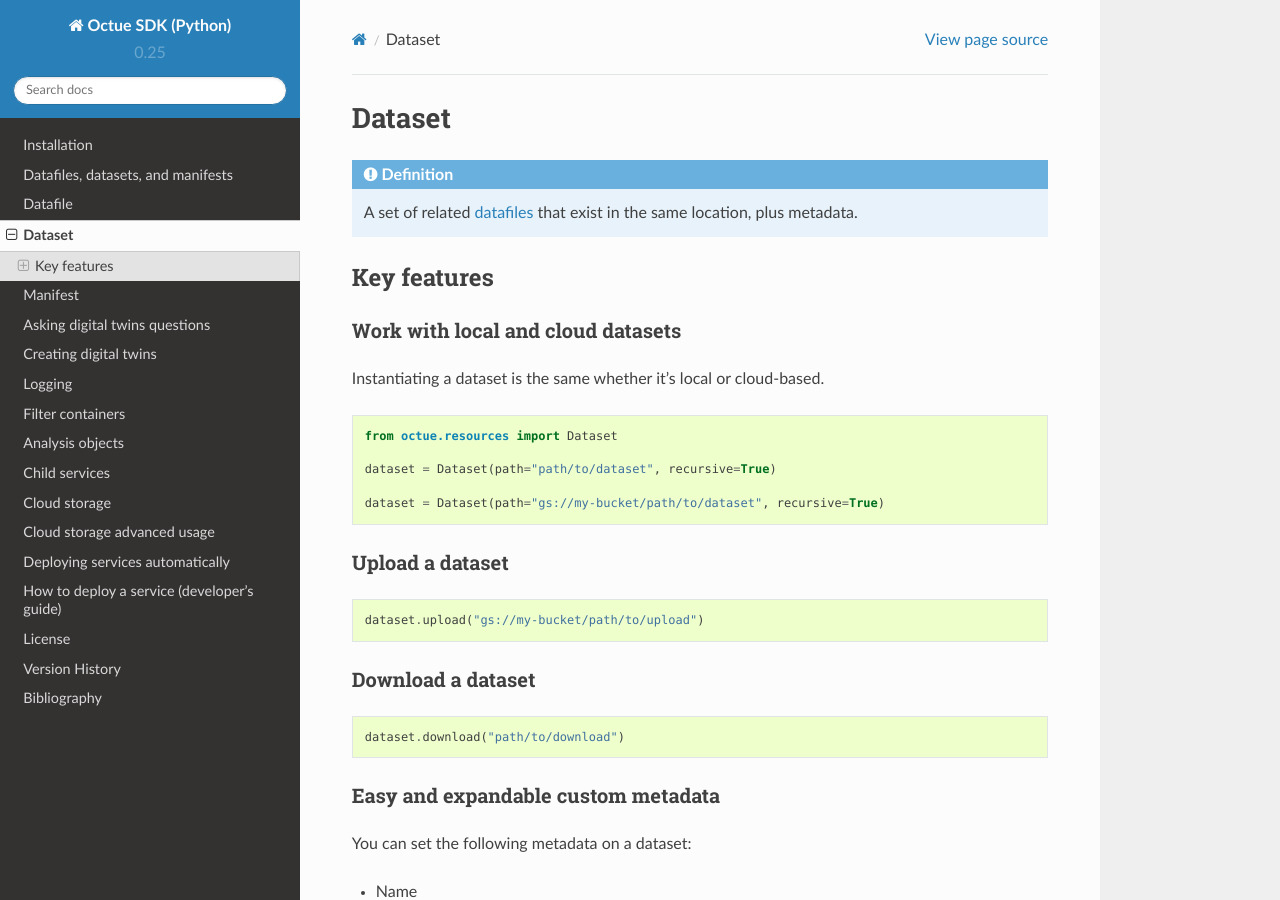
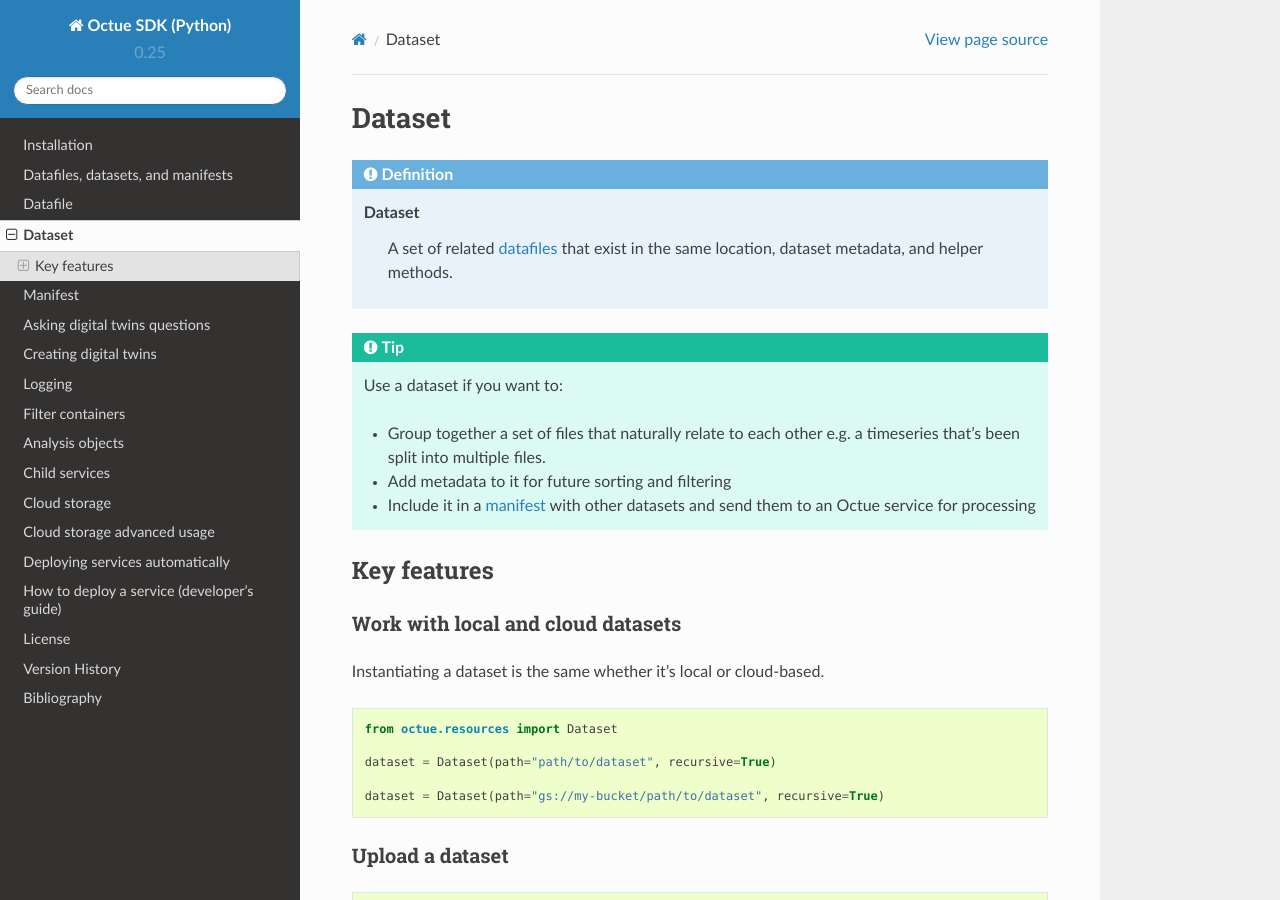
Before and after one commit to octue/octue-sdk-python, a Sphinx documentation site: the page built from docs/source/dataset.rst, in a window 1280 px wide and 900 px high. Built offline with Sphinx 7.4.7 and the Read the Docs theme 2.0.0, drawn with Linux system fonts in a browser that asks for light colours.

Commit message:
DOC: Improve data class definitions and give use case examples

```diff
--- a/docs/source/dataset.rst
+++ b/docs/source/dataset.rst
@@ -6,7 +6,19 @@
 
 .. admonition:: Definition
 
-    A set of related :doc:`datafiles <datafile>` that exist in the same location, plus metadata.
+    Dataset
+        A set of related :doc:`datafiles <datafile>` that exist in the same location, dataset metadata, and helper
+        methods.
+
+.. tip::
+
+    Use a dataset if you want to:
+
+    - Group together a set of files that naturally relate to each other e.g. a timeseries that's been split into
+      multiple files.
+    - Add metadata to it for future sorting and filtering
+    - Include it in a :doc:`manifest <manifest>` with other datasets and send them to an Octue service for processing
+
 
 Key features
 ============
```
Also changed, not shown: docs/source/datafile.rst (+10 -2 lines), docs/source/manifest.rst (+8 -2 lines).
